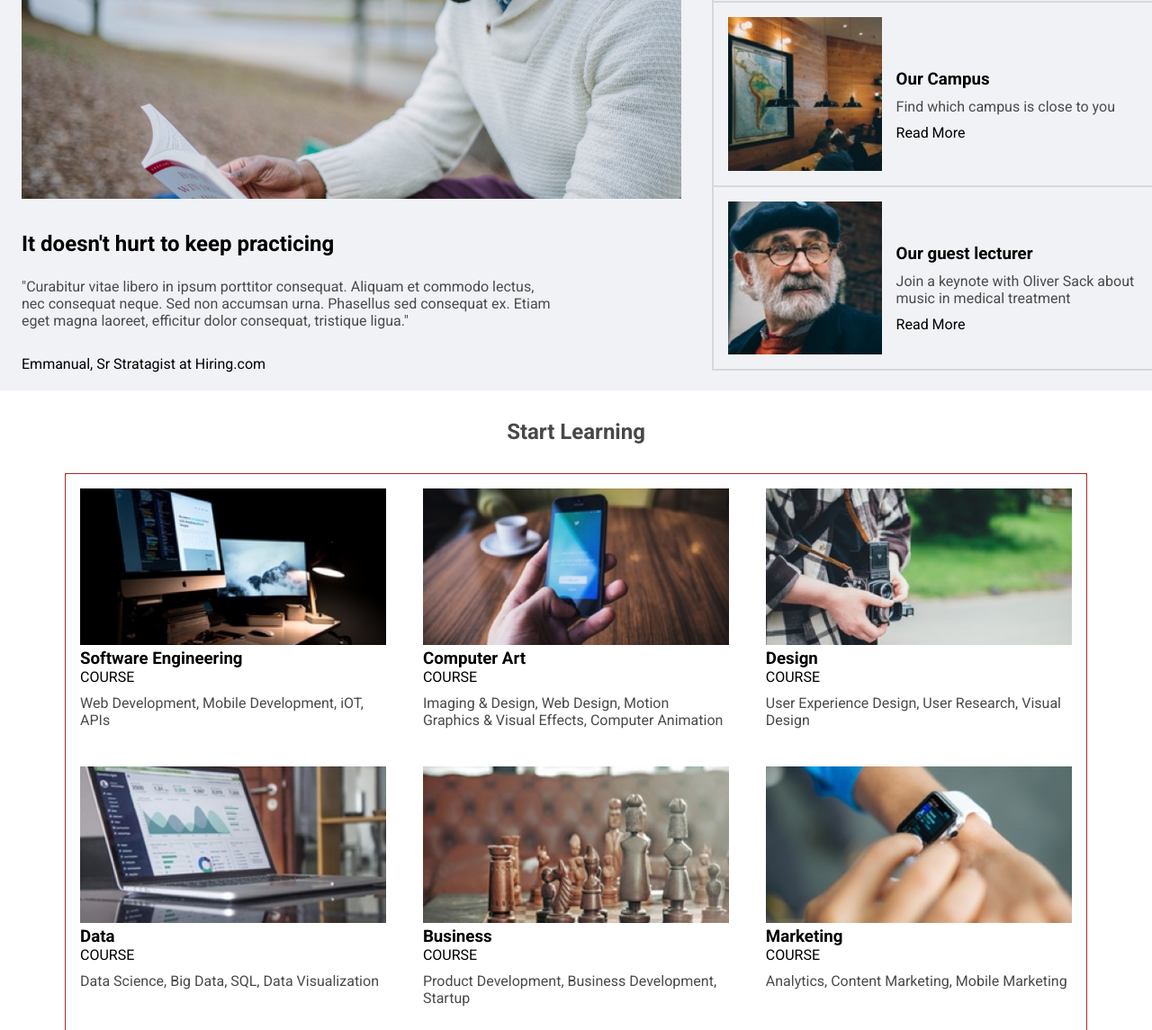
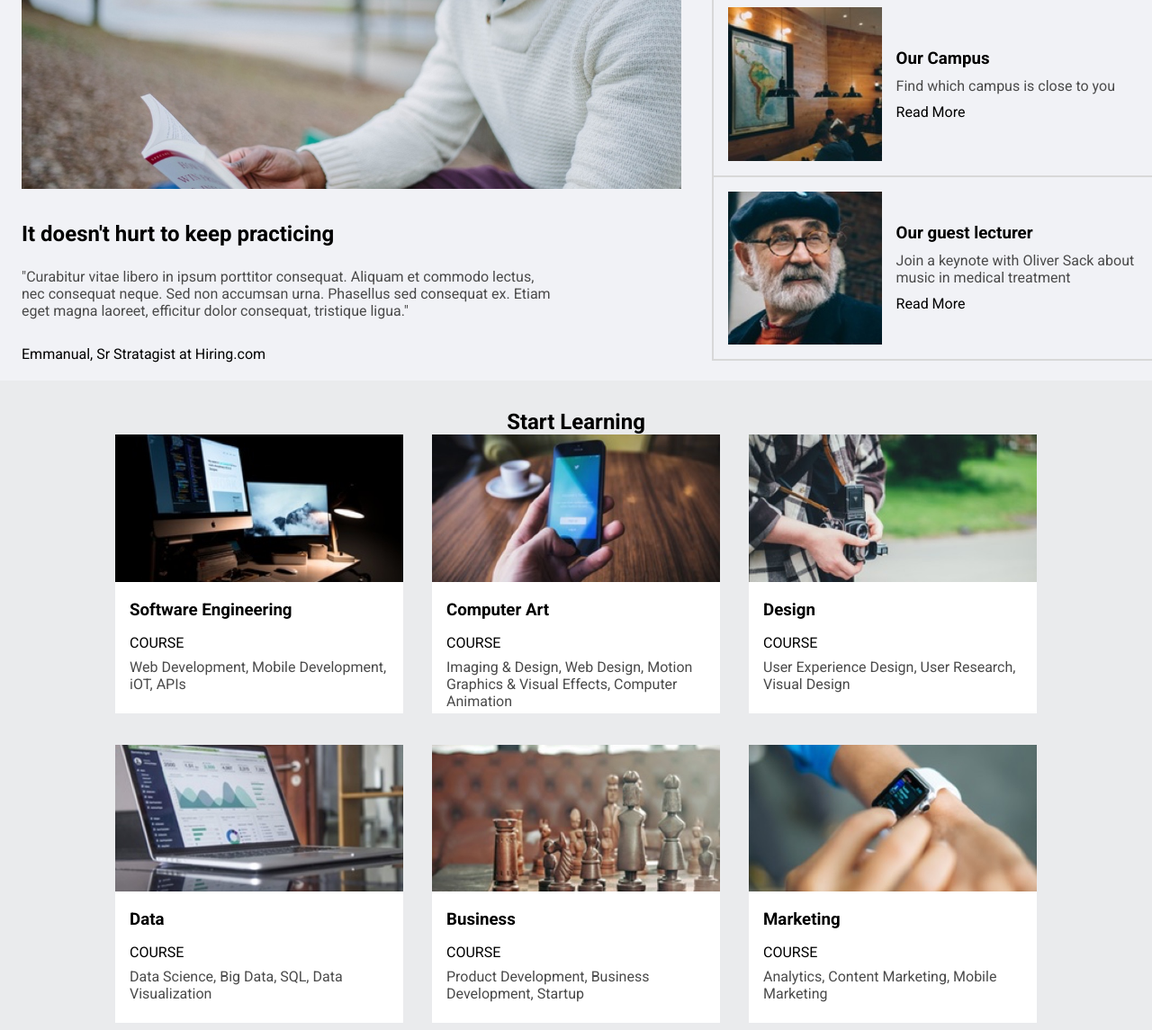
Before and after one commit to xoNelz/colmaracademy, a plain HTML site: page index.html in a window 1280 px wide. Shown: the part 788-1933 px from the top of the page at 90% size. Drawn offline with Linux system fonts and the light colour scheme.

Commit message:
course section css finished

```diff
--- a/resources/css/index.css
+++ b/resources/css/index.css
@@ -101,7 +101,11 @@
   margin-bottom: 32px;
 }
 
-.infovalue p, span {
+.infovalue span {
+  margin-top: 24px;
+}
+
+.infovalue p {
   margin-top: 24px;
 }
 
@@ -125,28 +129,51 @@
 }
 
 /* Learning Section*/
+.classes {
+  display: flex;
+  background-color: #EAEBED;
+  justify-content: center;
+  flex-wrap: wrap;
+}
 
 .classes h2 {
-  text-align: center;
   margin-top: 32px;
-  color: #484848;
 }
 
 .class_content {
   display: flex;
   flex-wrap: wrap;
-  margin: 32px 72px;
-  border: 1px solid brown;
-  justify-content: space-between;
+  justify-content: center;
 }
 
 .class {
-  width: 30%;
-  height: 75%;
-  margin: 16px;
+  width: 25%;
+  height: 45%;
+  background-color: #ffffff;
+  margin-bottom: 32px;
+}
+
+.software_dev, .computer_art, .data, .business {
+  margin-right: 32px;
 }
 
 .class img {
   width: 100%;
   height: auto;
 }
+
+.class h3 {
+  margin: 16px;
+}
+
+.class span {
+  margin-left: 16px;
+  margin-top: 8px;
+  margin-bottom: 16px;
+}
+
+.class p {
+  margin-left: 16px;
+  margin-top: 8px;
+  margin-bottom: 16px;
+}
```
